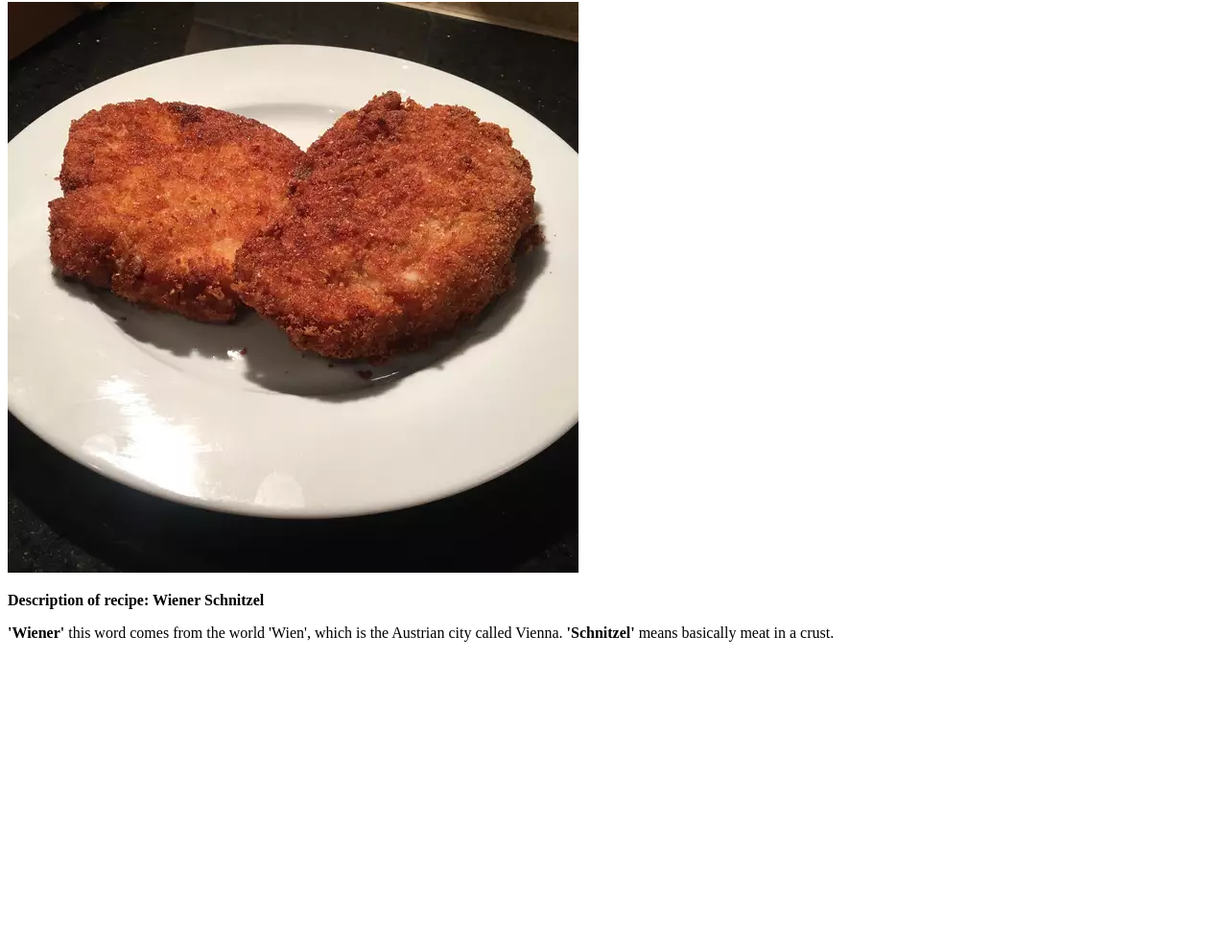
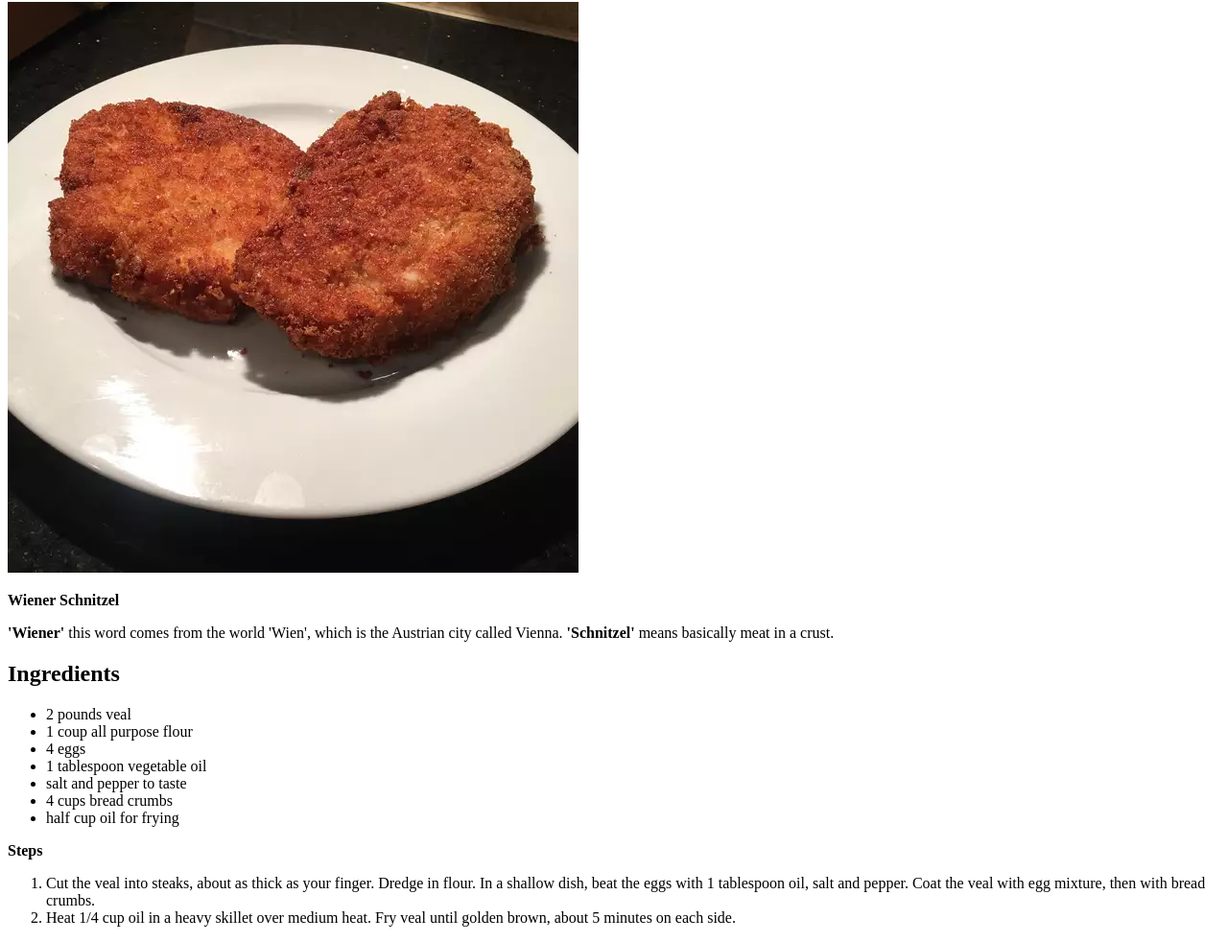
Before and after one commit to IOBoutsios/odin-recipes, a plain HTML site: page recipes/schnitzel.html in a window 1280 px wide. Shown: the part 78-1060 px from the top of the page at 96% size. Before the commit the page ends 800 px from the top, so only its background shows below. Drawn offline with Linux system fonts and the light colour scheme.

Commit message:
addition to recipe with more steps

```diff
--- a/recipes/schnitzel.html
+++ b/recipes/schnitzel.html
@@ -8,8 +8,33 @@
     <p>
     <img src="image.png"
     </p>
-    <p> <strong> Description of recipe: Wiener Schnitzel </strong>  </p>
+    <p> <strong> Wiener Schnitzel </strong>  </p>
     <p>
         <strong>'Wiener'</strong> this word comes from the world 'Wien', which is the Austrian
         city called Vienna. <strong>'Schnitzel'</strong> means basically meat in a crust.
     </p>
+    <p><h2><strong>Ingredients</strong></h2></p>
+    <p>
+        <ul>
+            <li>2 pounds veal</li>
+            <li>1 coup all purpose flour</li>
+            <li>4 eggs</li>
+            <li>1 tablespoon vegetable oil</li>
+            <li>salt and pepper to taste</li>
+            <li>4 cups bread crumbs</li>
+            <li>half cup oil for frying</li>
+        </ul>
+    </p>
+        <p> <strong>Steps</strong>
+            <ol>
+                <li>Cut the veal into steaks, about as thick as your finger. Dredge in flour.
+                    In a shallow dish, beat the eggs with 1 tablespoon oil, salt and pepper. Coat the veal with egg mixture, then with bread crumbs.</li>
+                <li>Heat 1/4 cup oil in a heavy skillet over medium heat. Fry veal until golden brown, about 5 minutes on each side.
+
+                </li>
+
+
+            </ol>
+
+
+        </p>
```
